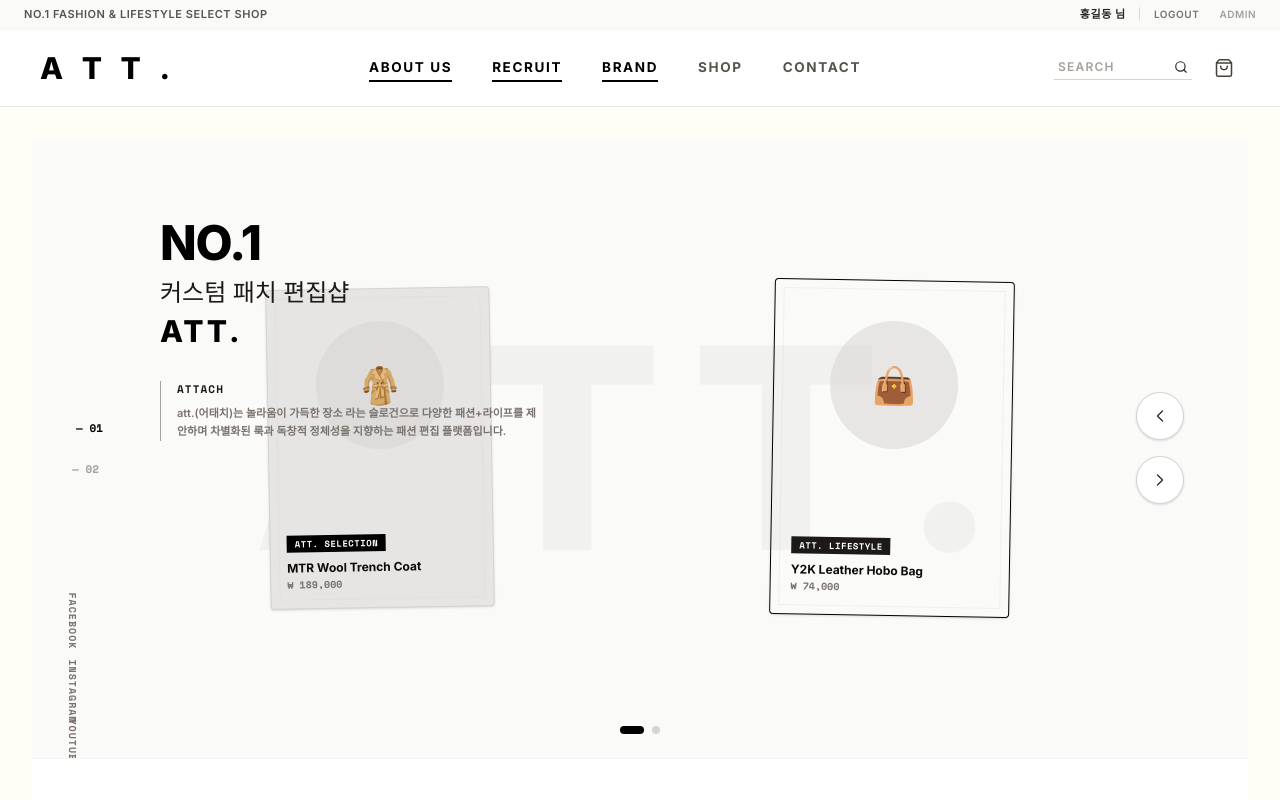
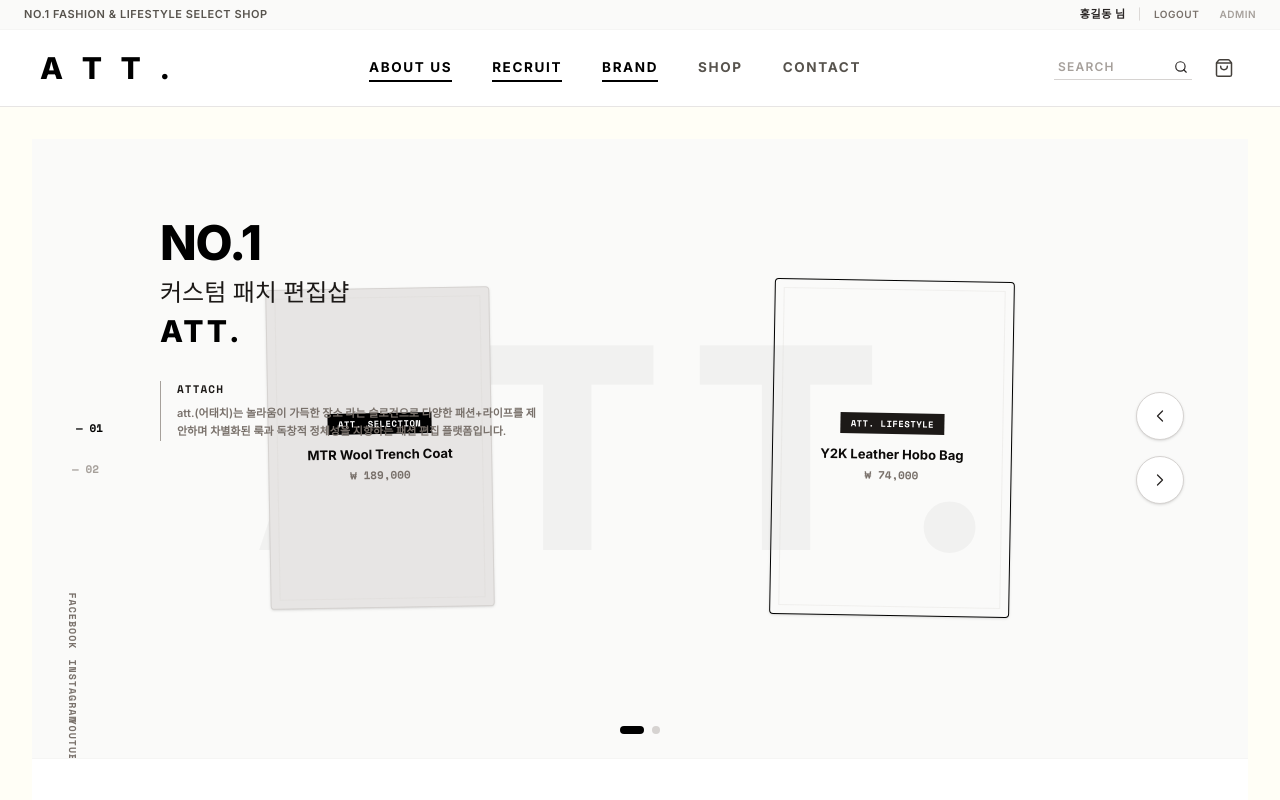
Before and after one commit to ljh200048/att, a React (Vite) app: page / in a window 1280 px wide. Shown: the top 800 px of the page. Built offline with nearby package versions, Linux system fonts and the light colour scheme.

Commit message:
style: update home page dummy product card layout

```diff
--- a/src/views/HomeView.tsx
+++ b/src/views/HomeView.tsx
@@ -142,22 +142,20 @@ export default function HomeView({ products, onNavigate, currentUser }: HomeView
             </div>
             {/* Left Model Dummy Frame */}
             <div className="hidden sm:flex flex-col items-center relative transform -rotate-1 hover:rotate-0 transition-transform duration-500">
-              <div className="w-56 h-80 bg-stone-200 border border-stone-300 relative flex flex-col justify-end p-4 rounded shadow-sm">
+              <div className="w-56 h-80 bg-stone-200 border border-stone-300 relative flex flex-col justify-center items-center p-6 rounded shadow-sm text-center">
                 <div className="absolute inset-2 border border-stone-300/30"></div>
-                <div className="absolute top-8 left-12 w-32 h-32 rounded-full bg-stone-300/50 flex items-center justify-center text-4xl">🧥</div>
-                <span className="bg-black text-white text-[9px] font-mono font-bold px-2 py-0.5 tracking-wider uppercase self-start mb-2">att. SELECTION</span>
-                <p className="text-[12px] font-bold text-stone-950 leading-tight">MTR Wool Trench Coat</p>
-                <p className="text-[10px] font-mono text-stone-500 font-bold mt-0.5">₩ 189,000</p>
+                <span className="bg-black text-white text-[9px] font-mono font-bold px-2.5 py-1 tracking-wider uppercase mb-3">att. SELECTION</span>
+                <p className="text-[13px] font-bold text-stone-950 leading-tight">MTR Wool Trench Coat</p>
+                <p className="text-[11px] font-mono text-stone-500 font-bold mt-1">₩ 189,000</p>
               </div>
             </div>
             {/* Right Model Dummy Frame */}
             <div className="flex flex-col items-center relative transform rotate-1 hover:rotate-0 transition-transform duration-500">
-              <div className="w-60 h-84 bg-stone-150 border border-stone-250 relative flex flex-col justify-end p-5 rounded shadow-sm">
+              <div className="w-60 h-84 bg-stone-150 border border-stone-250 relative flex flex-col justify-center items-center p-6 rounded shadow-sm text-center">
                 <div className="absolute inset-2 border border-stone-300/30"></div>
-                <div className="absolute top-10 left-14 w-32 h-32 rounded-full bg-stone-300/50 flex items-center justify-center text-4xl">👜</div>
-                <span className="bg-stone-900 text-white text-[9px] font-mono font-bold px-2 py-0.5 tracking-wider uppercase self-start mb-2">att. LIFESTYLE</span>
-                <p className="text-[12px] font-bold text-stone-950 leading-tight">Y2K Leather Hobo Bag</p>
-                <p className="text-[10px] font-mono text-stone-500 font-bold mt-0.5">₩ 74,000</p>
+                <span className="bg-stone-900 text-white text-[9px] font-mono font-bold px-2.5 py-1 tracking-wider uppercase mb-3">att. LIFESTYLE</span>
+                <p className="text-[13px] font-bold text-stone-950 leading-tight">Y2K Leather Hobo Bag</p>
+                <p className="text-[11px] font-mono text-stone-500 font-bold mt-1">₩ 74,000</p>
               </div>
             </div>
           </div>
@@ -607,7 +605,7 @@ export default function HomeView({ products, onNavigate, currentUser }: HomeView
 
               {/* Seongsu Station Box */}
               <div className="absolute top-8 left-[35%] bg-[#39FF14]/20 border-2 border-dashed border-[#39FF14] text-stone-900 font-bold text-[10px] p-2 rotate-[-5deg] rounded">
-                🚃 성수역 (Seongsu Line 2)
+                성수역 (Seongsu Line 2)
               </div>
 
               {/* Ttukseom Station Box */}
```
